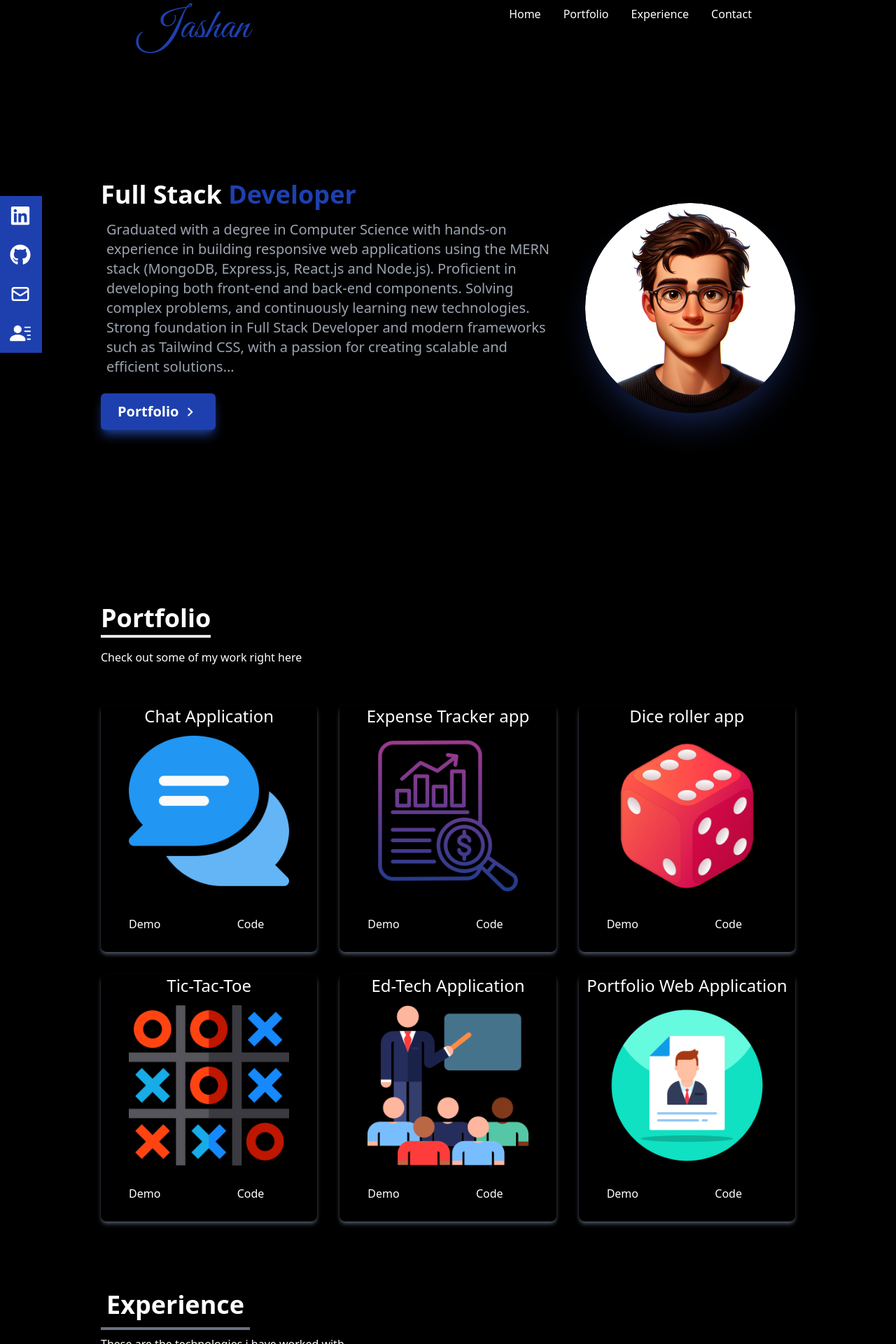
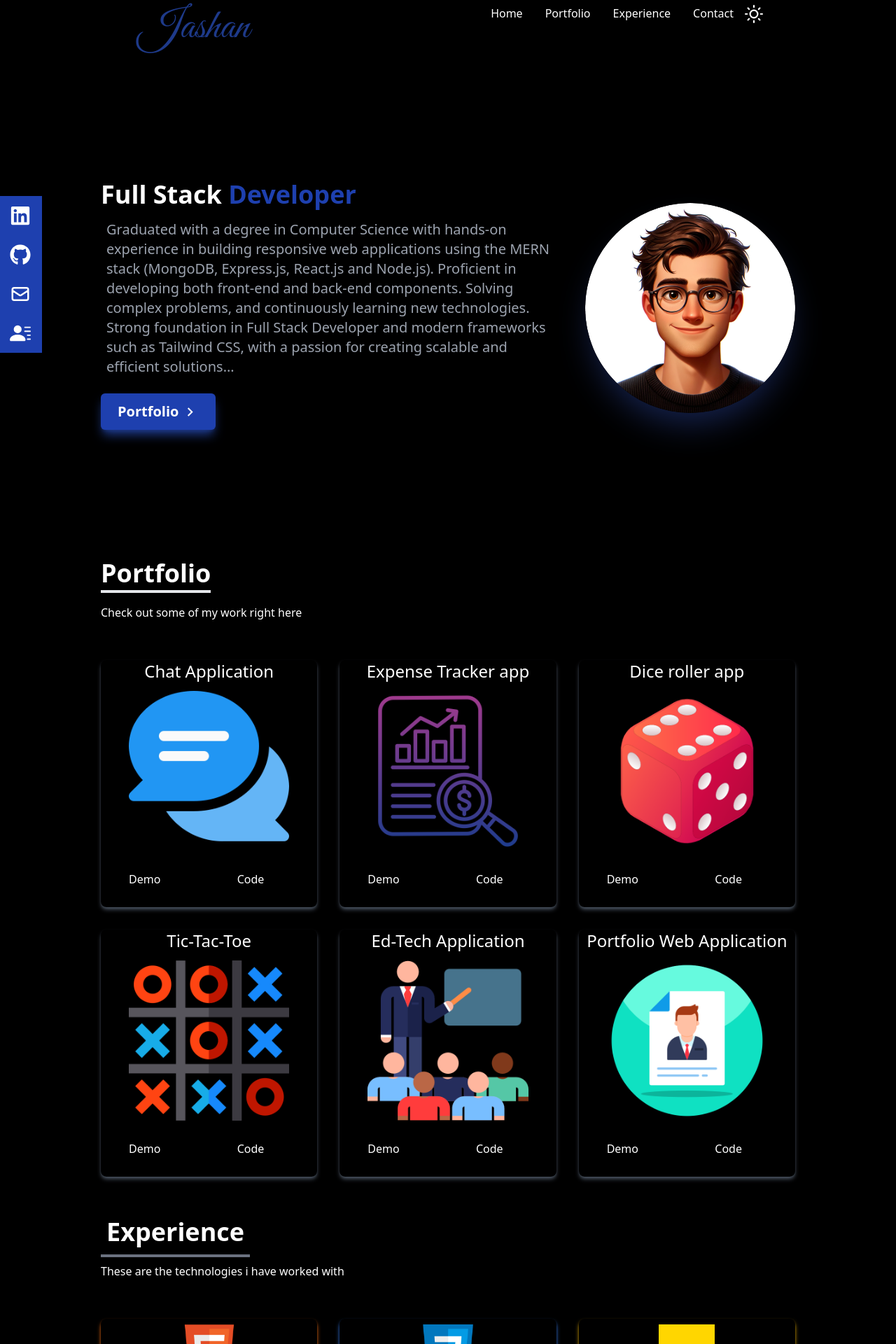
Before and after one commit to Jashanpreet20/portfolio, a React (Vite) app: page / in a window 1280 px wide. Shown: the top 1920 px of the page at 70% size. Built offline with nearby package versions, Linux system fonts and the light colour scheme.

Commit message:
dark mode add

```diff
--- a/src/App.jsx
+++ b/src/App.jsx
@@ -1,21 +1,12 @@
-import Navbar from "./components/Navbar";
-import Home from "./components/Home";
-import Sociallinks from "./components/Sociallinks";
-import About from "./components/About";
-import Portfolio from "./components/Portfolio";
-import Experience from "./components/Experience";
-import Contact from "./components/Contact";
+
+import Section from "./components/Section";
+import {ThemeProvider} from './components/Context/ThemeProvider'
 function App() {
   return (
     <>
-      <div className="bg-black w-full h-full">
-        <Navbar />
-        <Home />
-        <Portfolio />
-        <Experience />
-        <Contact />
-        <Sociallinks />
-      </div>
+     <ThemeProvider>
+      <Section/>
+     </ThemeProvider>
     </>
   );
 }
--- a/src/components/Contact.jsx
+++ b/src/components/Contact.jsx
@@ -1,9 +1,17 @@
-import React from "react";
+import React, { useContext } from "react";
 import toast from "react-hot-toast";
+import { ThemeContext } from "./Context/ThemeProvider";
 export default function Contact() {
+  const { theme } = useContext(ThemeContext);
+
   return (
-    <div name="contact" className="bg-black w-full h-screen">
-      <div className="max-w-screen-lg mx-auto p-4 flex flex-col justify-center h-full w-full text-white">
+    <div
+      name="contact"
+      className={`w-full h-screen ${
+        theme === "dark" ? "bg-black text-white" : "bg-white text-black"
+      }`}
+    >
+      <div className="max-w-screen-lg mx-auto p-4 flex flex-col justify-center h-full w-full ">
         <div className="pb-8">
           <p className="text-4xl font-bold border-b-4 border-gray-400 inline hover:text-blue-800">
             Contact me
@@ -11,7 +19,7 @@ export default function Contact() {
           <p className="py-6">Sumbit the form below to get in touch with me</p>
         </div>
         <div className="flex justify-center items-center">
-          <div  className="flex flex-col w-full md:w-1/2">
+          <div className="flex flex-col w-full md:w-1/2">
             <input
               type="text"
               name="name"
@@ -33,14 +41,20 @@ export default function Contact() {
               className="bg-transparent border-2 p-2 rounded-md focus:outline-none"
             />
             <div className="flex items-center justify-center mt-4">
-            <button onClick={() =>{
-              toast.success("form submitted SuccessFully")
-            }}
-              className="group text-white w-fit px-6 py-3 my-2 flex items-center rounded-md
-             bg-blue-800 cursor-pointer hover:shadow-lg hover:shadow-blue-900"
-            >
-              Let's talk
-            </button>
+              <button
+                onClick={() => {
+                  toast.success("form submitted SuccessFully");
+                }}
+                className={`group text-white w-fit px-6 py-3 my-2 flex items-center rounded-md
+             bg-blue-800 cursor-pointer hover:shadow-lg hover:shadow-blue-900
+             ${
+               theme === "dark"
+                 ? "bg-blue-800 text-white  hover:shadow-lg hover:shadow-blue-900"
+                 : "bg-green-500 text-black hover:shadow-lg hover:shadow-green-900"
+             }`}
+              >
+                Let's talk
+              </button>
             </div>
           </div>
         </div>
--- /dev/null
+++ b/src/components/Context/ThemeProvider.jsx
@@ -0,0 +1,16 @@
+import React, { createContext, useState } from "react";
+
+export const ThemeContext = createContext();
+
+export const ThemeProvider = ({ children }) => {
+  const [theme, setTheme] = useState("dark");
+
+  function handleTheme() {
+    setTheme((prev) => (prev === "dark" ? "light" : "dark"));
+  }
+  return (
+    <ThemeContext.Provider value={{ theme: theme, handleTheme: handleTheme }}>
+      {children}
+    </ThemeContext.Provider>
+  );
+};
--- a/src/components/Experience.jsx
+++ b/src/components/Experience.jsx
@@ -1,4 +1,4 @@
-import React from "react";
+import React, { useContext } from "react";
 
 import html from "../assets/html.png";
 import css from "../assets/css.png";
@@ -7,93 +7,103 @@ import github from "../assets/github.png";
 import node from "../assets/node.png";
 import tailwind from "../assets/tailwind.png";
 import javascript from "../assets/javascript.png";
-import javapng from '../assets/javapng.png'
-import mongo from '../assets/mongo.png';
+import javapng from "../assets/javapng.png";
+import mongo from "../assets/mongo.png";
+import { ThemeContext } from "./Context/ThemeProvider";
 
 export default function Experience() {
+
+  const {theme}=useContext(ThemeContext);
+
   const techs = [
     {
       id: 1,
       src: html,
       title: "HTML",
       style: "shadow-orange-500",
-      href:"https://www.w3schools.com/html/"
-
+      href: "https://www.w3schools.com/html/",
     },
     {
       id: 2,
       src: css,
       title: "CSS",
       style: "shadow-blue-500",
-      href:"https://www.w3schools.com/css/"
+      href: "https://www.w3schools.com/css/",
     },
     {
       id: 3,
       src: javascript,
       title: "JAVASCRIPT",
       style: "shadow-yellow-500",
-      href:"https://www.w3schools.com/js/"
+      href: "https://www.w3schools.com/js/",
     },
     {
       id: 4,
       src: react,
       title: "REACT",
       style: "shadow-blue-600",
-      href:"https://react.dev/"
+      href: "https://react.dev/",
     },
     {
       id: 5,
       src: tailwind,
       title: "TAILWIND",
       style: "shadow-sky-400",
-      herf:"https://tailwindcss.com/"
+      herf: "https://tailwindcss.com/",
     },
     {
       id: 6,
       src: node,
       title: "NODE",
       style: "shadow-white",
-      href:"https://nodejs.org/en"
+      href: "https://nodejs.org/en",
     },
     {
       id: 7,
       src: github,
       title: "GITHUB",
       style: "shadow-gray-400",
-      href:"https://github.com/"
+      href: "https://github.com/",
     },
     {
       id: 8,
       src: javapng,
       title: "Java",
       style: "shadow-blue-300",
-      href:"https://www.java.com/en/"
+      href: "https://www.java.com/en/",
     },
     {
       id: 9,
       src: mongo,
       title: "MONGO",
       style: "shadow-green-300",
-      href:"https://www.mongodb.com/"
+      href: "https://www.mongodb.com/",
     },
   ];
   return (
-    <div name="experience" className="bg-black w-full h-screen mt-10">
-      <div className="max-w-screen-lg mx-auto p-4 flex flex-col justify-center h-full w-full text-white">
+    <div
+      name="experience"
+      className={`w-full h-screen ${
+        theme === "dark" ? "bg-black text-white" : "bg-white text-black"
+      }`}
+    >
+      <div className="max-w-screen-lg mx-auto p-4 flex flex-col justify-center h-full w-full">
         <div>
-          <p className="text-white font-bold text-4xl border-b-4 border-gray-500 p-2 inline hover:text-blue-800">
+          <p className="font-bold text-4xl border-b-4 border-gray-500 p-2 inline hover:text-blue-800">
             Experience
           </p>
           <p className="py-6">These are the technologies i have worked with</p>
         </div>
         <div className="grid grid-cols-2 sm:grid-cols-3 gap-8 text-center py-8 px-12 sm:px-0">
-          {techs.map(({ id, src, title, style,href }) => (
+          {techs.map(({ id, src, title, style, href }) => (
             <div
               key={id}
               className={`shadow-md hover:scale-105 duration-500 py-2 rounded-lg cursor-pointer ${style}`}
             >
               <img src={src} alt="html" className="mx-auto w-20" />
-              <a href={href} target="_blank">{title}</a>
+              <a href={href} target="_blank">
+                {title}
+              </a>
             </div>
           ))}
         </div>
--- a/src/components/Home.jsx
+++ b/src/components/Home.jsx
@@ -1,23 +1,42 @@
-import React from "react";
+import React, { useContext } from "react";
 import hero from "../assets/hero.png";
 import { MdOutlineKeyboardArrowRight } from "react-icons/md";
 import { Link } from "react-scroll";
+import { ThemeContext } from "./Context/ThemeProvider";
 export default function Home() {
+  const { theme } = useContext(ThemeContext);
   return (
-    <div name="home" className="flex h-screen w-full bg-black">
+    <div
+      name="home"
+      className={`flex w-full h-full ${
+        theme === "dark" ? "bg-black text-white" : "bg-white text-black"
+      }`}
+    >
       <div className="max-w-screen-lg mx-auto flex flex-col items-center justify-center h-full px-4 md:flex-row gap-8">
         <div>
-          <h2 className="text-4xl sm:7xl font-bold text-white">
-            Full Stack <span className="text-blue-800">Developer</span>
+          <h2 className="text-4xl sm:7xl font-bold">
+            Full Stack{" "}
+            <span
+              className={`${
+                theme === "dark" ? "text-blue-800" : "text-green-600"
+              }`}
+            >
+              Developer
+            </span>
           </h2>
-          <p className="text-gray-400 py-4 text-xl px-2">
+          <p
+            className={`py-4 text-xl px-2 ${
+              theme === "dark" ? " text-gray-400" : "text-black"
+            }`}
+          >
             Graduated with a degree in Computer Science with hands-on experience
             in building responsive web applications using the MERN stack
-            (MongoDB, Express.js, React.js and Node.js). Proficient in developing
-            both front-end and back-end components. Solving complex problems, and
-            continuously learning new technologies. Strong foundation in Full
-            Stack Developer and modern frameworks such as Tailwind CSS, with a
-            passion for creating scalable and efficient solutions...
+            (MongoDB, Express.js, React.js and Node.js). Proficient in
+            developing both front-end and back-end components. Solving complex
+            problems, and continuously learning new technologies. Strong
+            foundation in Full Stack Developer and modern frameworks such as
+            Tailwind CSS, with a passion for creating scalable and efficient
+            solutions...
           </p>
 
           <div>
@@ -25,8 +44,13 @@ export default function Home() {
               to="portfolio"
               smooth
               duration={500}
-              className="group text-white text-xl font-bold w-fit px-6 py-3 my-2 flex items-center rounded-md
-             bg-blue-800 cursor-pointer  shadow-lg shadow-blue-900"
+              className={`group  text-xl font-bold w-fit px-6 py-3 my-2 flex items-center rounded-md
+              cursor-pointer
+             ${
+               theme === "dark"
+                 ? "bg-blue-800 text-white shadow-lg shadow-blue-900"
+                 : "bg-green-500 text-black shadow-lg shadow-green-900"
+             }`}
             >
               Portfolio
               <span className="group-hover:rotate-90 duration-200">
--- a/src/components/Navbar.jsx
+++ b/src/components/Navbar.jsx
@@ -1,9 +1,13 @@
-import React, { useState } from "react";
+import React, { useContext, useState } from "react";
 
 import { FaBars, FaTimes } from "react-icons/fa";
 import { Link } from "react-scroll";
+import { FiMoon, FiSun } from "react-icons/fi";
+import { ThemeContext } from "./Context/ThemeProvider";
 export default function Navbar() {
   const [nav, setNav] = useState(false);
+
+  const { theme, handleTheme } = useContext(ThemeContext);
   const links = [
     {
       id: 1,
@@ -23,8 +27,16 @@ export default function Navbar() {
     },
   ];
   return (
-    <div className="flex justify-between items-center max-w-[900px] mx-auto h-10 text-white bg-black">
-      <h1 className="text-6xl mt-10 font-signature ml-2 text-blue-800">
+    <div
+      className={`flex justify-between items-center max-w-[900px] mx-auto h-10 ${
+        theme === "dark" ? "bg-black text-white" : "bg-white text-black"
+      }`}
+    >
+      <h1
+        className={`text-6xl mt-10 font-signature ml-2 ${
+          theme === "dark" ? "text-blue-900" : "text-green-500"
+        }`}
+      >
         Jashan
       </h1>
 
@@ -33,7 +45,10 @@ export default function Navbar() {
           return (
             <li
               key={item.id}
-              className="px-4 cursor-pointer capitalize hover:text-blue-800 hover:font-bold hover:scale-125 duration-200 font-medium"
+              className={`px-4 cursor-pointer capitalize
+               hover:font-bold hover:scale-125 duration-200 font-medium ${
+                 theme === "dark" ? "hover:text-blue-800" : "hover:text-green-800"
+               }`}
             >
               <Link to={item.link} smooth duration={500}>
                 {item.link}
@@ -41,6 +56,14 @@ export default function Navbar() {
             </li>
           );
         })}
+
+        <span onClick={handleTheme} className={`${theme === 'dark' ? "text-white" : "text-black"}`}>
+          {theme === "dark" ? (
+            <FiSun size={26}  />
+          ) : (
+            <FiMoon size={26}  />
+          )}
+        </span>
       </ul>
 
       <div
--- a/src/components/Portfolio.jsx
+++ b/src/components/Portfolio.jsx
@@ -1,4 +1,4 @@
-import React from "react";
+import React, { useContext } from "react";
 
 import chat from "../assets/portfolio/chat.png";
 import expense from "../assets/portfolio/expense.png";
@@ -6,9 +6,11 @@ import dice from "../assets/portfolio/dice.png";
 import tic from "../assets/portfolio/tic.png";
 import cv from "../assets/portfolio/cv.png";
 import classroom from "../assets/portfolio/classroom.png";
-
+import { ThemeContext } from "./Context/ThemeProvider";
 
 export default function Portfolio() {
+  const { theme } = useContext(ThemeContext);
+
   const portfolios = [
     {
       id: 1,
@@ -54,9 +56,21 @@ export default function Portfolio() {
     },
   ];
   return (
-    <div name="portfolio" className="bg-black w-full mt-16 text-white md:h-screen">
-      <div className="max-w-screen-lg mx-auto p-4 flex flex-col justify-center w-full h-full">
-        <div className="pb-8">
+    <div
+      name="portfolio"
+      className={`w-full h-screen ${
+        theme === "dark" ? "bg-black text-white" : "bg-white text-black"
+      }`}
+    >
+      <div
+        className={`max-w-screen-lg mx-auto p-4 flex flex-col justify-center w-full h-full
+      ${theme === "dark" ? "bg-black text-white" : " bg-white text-black"}`}
+      >
+        <div
+          className={` pb-8 ${
+            theme === "dark" ? "bg-black text-white" : " bg-white text-black"
+          }`}
+        >
           <p className="text-4xl font-bold inline border-b-4 border-r-gray-500 hover:text-blue-800">
             Portfolio
           </p>
@@ -79,7 +93,11 @@ export default function Portfolio() {
                 >
                   demo
                 </a>
-                <a href={link} target="_blank" className="w-1/2 m-4 px-6 py-3 cursor-pointer duration-200 hover:scale-105 capitalize">
+                <a
+                  href={link}
+                  target="_blank"
+                  className="w-1/2 m-4 px-6 py-3 cursor-pointer duration-200 hover:scale-105 capitalize"
+                >
                   code
                 </a>
               </div>
--- /dev/null
+++ b/src/components/Section.jsx
@@ -0,0 +1,25 @@
+import React, { useContext } from "react";
+import Navbar from "./Navbar";
+import Home from "./Home";
+import Sociallinks from "./Sociallinks";
+import Portfolio from "./Portfolio";
+import Experience from "./Experience";
+import Contact from "./Contact";
+import { ThemeContext } from "./Context/ThemeProvider";
+export default function Section() {
+  const { theme } = useContext(ThemeContext);
+  return (
+    <div
+      className={`w-full h-lvh ${
+        theme === "dark" ? "bg-black text-white" : "bg-white text-black"
+      } `}
+    >
+      <Navbar />
+      <Home />
+      <Portfolio />
+      <Experience />
+      <Contact />
+      <Sociallinks />
+    </div>
+  );
+}
--- a/src/components/Sociallinks.jsx
+++ b/src/components/Sociallinks.jsx
@@ -1,66 +1,77 @@
-import React from 'react'
+import React, { useContext } from "react";
 
-import { FaGithub,FaLinkedin } from 'react-icons/fa'
-import { HiOutlineMail } from 'react-icons/hi'
-import { BsFillPersonLinesFill } from 'react-icons/bs'
+import { FaGithub, FaLinkedin } from "react-icons/fa";
+import { HiOutlineMail } from "react-icons/hi";
+import { BsFillPersonLinesFill } from "react-icons/bs";
+import { ThemeContext } from "./Context/ThemeProvider";
 export default function Sociallinks() {
+  const { theme } = useContext(ThemeContext);
 
-  const links=[
+  const links = [
     {
-      id:1,
-      child:(
+      id: 1,
+      child: (
         <>
-        <span className='text-xl'>LinkedIn</span> <FaLinkedin size={30}/>
+          <span className="text-xl">LinkedIn</span> <FaLinkedin size={30} />
         </>
       ),
-      href:'https://www.linkedin.com/in/jashan-preet-singh-176951189'
+      href: "https://www.linkedin.com/in/jashan-preet-singh-176951189",
     },
     {
-      id:2,
-      child:(
+      id: 2,
+      child: (
         <>
-        <span className='text-xl'>Github </span><FaGithub size={30}/>
+          <span className="text-xl">Github </span>
+          <FaGithub size={30} />
         </>
       ),
-      href:'https://github.com/Jashanpreet20'
+      href: "https://github.com/Jashanpreet20",
     },
     {
-      id:3,
-      child:(
+      id: 3,
+      child: (
         <>
-        <span className='text-xl'>Mail</span><HiOutlineMail size={30}/>
+          <span className="text-xl">Mail</span>
+          <HiOutlineMail size={30} />
         </>
       ),
-      href:'https://docs.google.com/document/d/1eU429Be1-rXZGKL-UxpRvGr5rJSrgjlUfmWnh6aSsCs/edit?usp=sharing'
+      href: "https://docs.google.com/document/d/1eU429Be1-rXZGKL-UxpRvGr5rJSrgjlUfmWnh6aSsCs/edit?usp=sharing",
     },
     {
-      id:4,
-      child:(
+      id: 4,
+      child: (
         <>
-        <span className='text-xl'>Resume</span> <BsFillPersonLinesFill size={30}/>
+          <span className="text-xl">Resume</span>{" "}
+          <BsFillPersonLinesFill size={30} />
         </>
       ),
-      href:'https://docs.google.com/document/d/1eU429Be1-rXZGKL-UxpRvGr5rJSrgjlUfmWnh6aSsCs/edit?usp=sharing',
+      href: "https://docs.google.com/document/d/1eU429Be1-rXZGKL-UxpRvGr5rJSrgjlUfmWnh6aSsCs/edit?usp=sharing",
       // download:true
-    }
-
-  ]
+    },
+  ];
   return (
-    <div className='hidden lg:flex flex-col top-[35%] left-0 fixed'>
-        <ul className=''>
-        {
-          links.map(({id,child,href,download}) => (
-            <li key={id}
-            className='flex items-center justify-between bg-blue-800 w-40 h-14 px-4
-              ml-[-100px] hover:ml-[-10px] duration-200 hover:rounded-md'>
-                <a className='flex justify-between items-center w-full text-white'
-                href={href}  target='_blank'>
-                 {child}
-                </a>
-            </li>
-          ))}
-
-        </ul>
+    <div className="hidden lg:flex flex-col top-[35%] left-0 fixed">
+      <ul className="">
+        {links.map(({ id, child, href, download }) => (
+          <li
+            key={id}
+            className={`flex items-center justify-between w-40 h-14 px-4
+              ml-[-100px] hover:ml-[-10px] duration-200 hover:rounded-md ${
+                theme === "dark"
+                  ? "bg-blue-800 text-white"
+                  : "bg-green-600 text-black"
+              }`}
+          >
+            <a
+              className="flex justify-between items-center w-full "
+              href={href}
+              target="_blank"
+            >
+              {child}
+            </a>
+          </li>
+        ))}
+      </ul>
     </div>
-  )
+  );
 }
```
